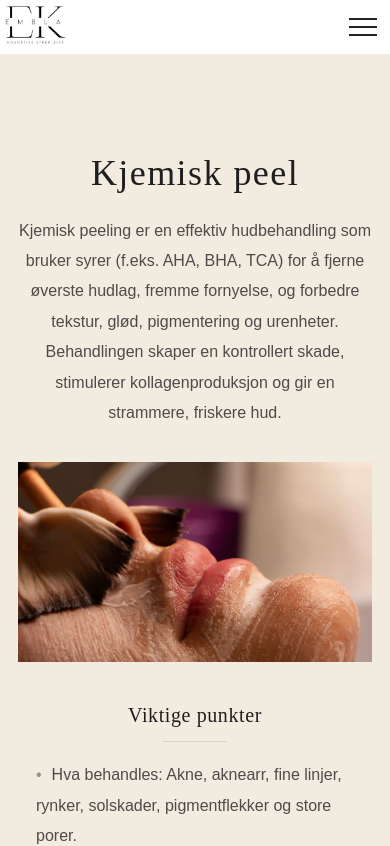
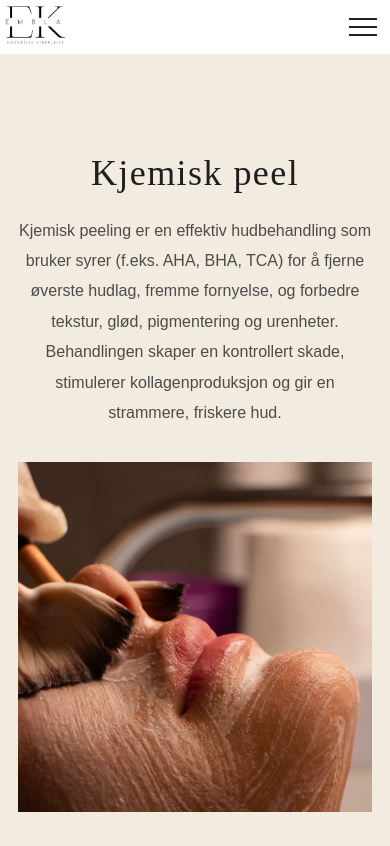
Before and after one commit to gydalo/EmblaKosmetisk, a React (Vite) app: page /behandlinger/kjemisk-peel in a window 390 px wide. Shown: the top 846 px of the page. Built offline with nearby package versions, Linux system fonts and the light colour scheme; a web font is replaced by a local one.

Commit message:
Changed size photos treatment section

```diff
--- a/src/css/behandlingsside.css
+++ b/src/css/behandlingsside.css
@@ -140,9 +140,6 @@
     font-size: 36px;
   }
 
-  .treat__image {
-    height: 200px;
-  }
 
   .treat__sectionTitle {
     font-size: 20px;
```
